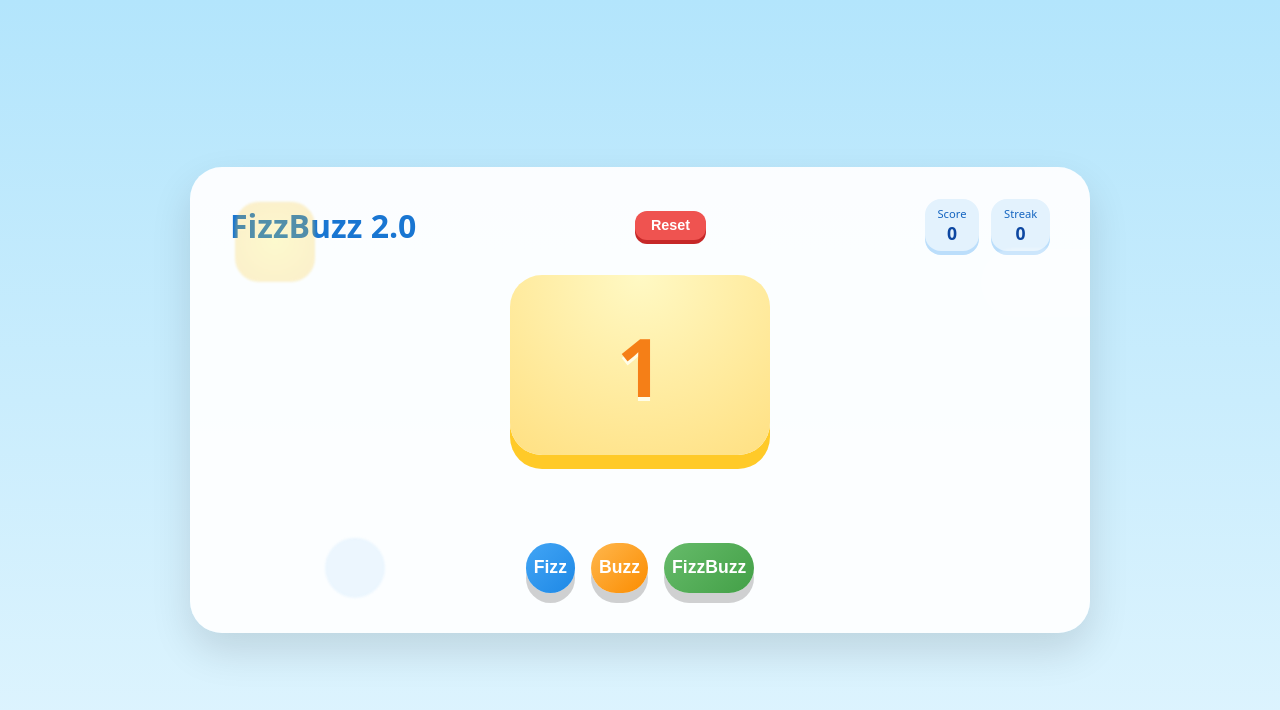
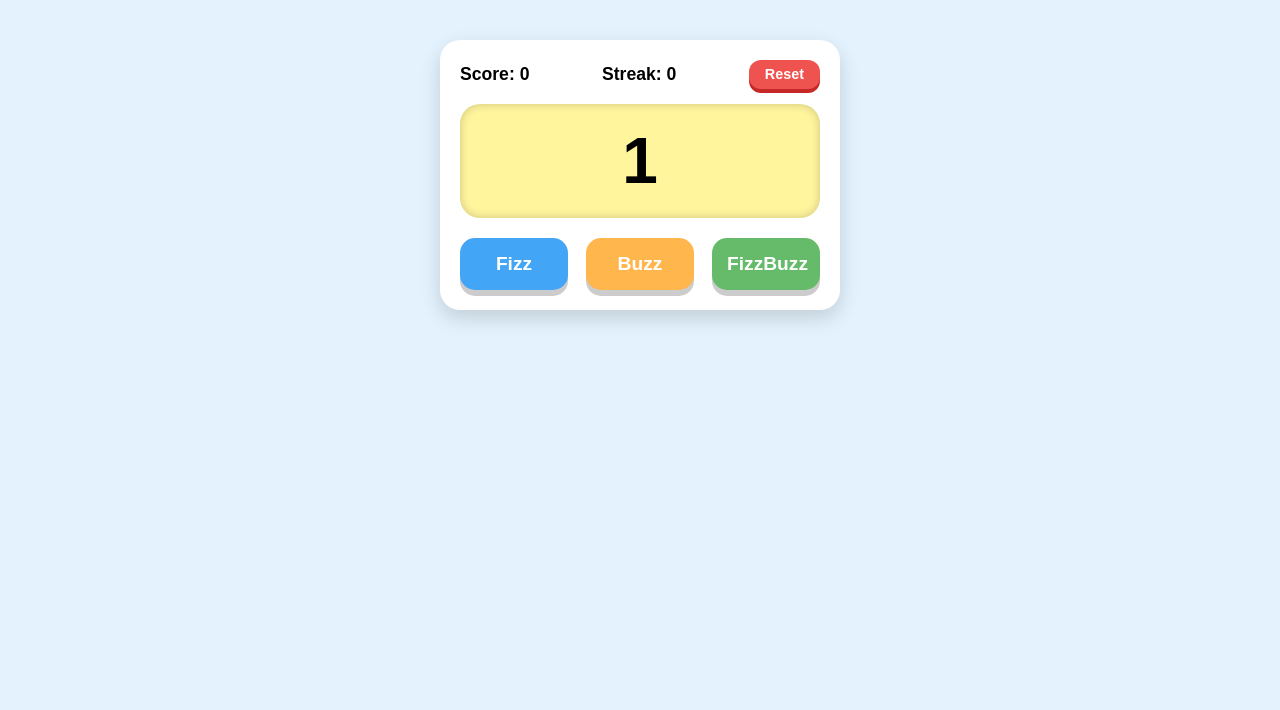
Before and after one commit to Cyber2Coder/FizzBuzz, a plain HTML site: page index.html in a window 1280 px wide. Both pictures are taken after a click on the button "Start Game". Drawn offline with Linux system fonts and the light colour scheme.

Commit message:
Clean sync: refreshed HTML/CSS/JS with start/reset UI

```diff
--- a/index.html
+++ b/index.html
@@ -2,60 +2,49 @@
 <html lang="en">
 <head>
   <meta charset="UTF-8" />
+  <meta name="viewport" content="width=device-width, initial-scale=1.0" />
   <title>FizzBuzz 2.0</title>
   <link rel="stylesheet" href="style.css" />
 </head>
+
 <body>
-  <div class="fbz-start-screen" id="start-screen">
-  <h1 class="start-title">FizzBuzz 2.0</h1>
-  <button id="start-btn" class="start-btn">Start Game</button>
+
+  <!-- START SCREEN -->
+  <div id="start-screen" class="start-screen">
+    <h1 class="start-title">FizzBuzz 2.0</h1>
+    <button id="start-btn" class="start-btn">Start Game</button>
   </div>
 
-  <div class="fbz-app">
-    <header class="fbz-header">
-      <h1>FizzBuzz 2.0</h1>
+  <!-- MAIN GAME CONTAINER -->
+  <div class="fbz-container">
+
+    <!-- HEADER -->
+    <div class="fbz-header">
+      <div class="score-box">Score: <span id="score">0</span></div>
+      <div class="streak-box">Streak: <span id="streak">0</span></div>
       <button id="reset-btn" class="reset-btn">Reset</button>
+    </div>
 
-      <div class="fbz-scoreboard">
-        <div class="score-box">
-          <span class="score-label">Score</span>
-          <span class="score-value" id="score">0</span>
-        </div>
-        <div class="score-box">
-          <span class="score-label">Streak</span>
-          <span class="score-value" id="streak">0</span>
-        </div>
-      </div>
-    </header>
+    <!-- NUMBER DISPLAY -->
+    <div class="fbz-number-box">
+      <div id="number-display" class="number-display">1</div>
+      <div id="feedback" class="feedback"></div>
+    </div>
 
-    <main class="fbz-main">
-      <div class="fbz-number-card">
-        <span class="fbz-number" id="current-number">1</span>
-      </div>
+    <!-- BUTTONS -->
+    <div class="fbz-buttons">
+      <button id="fizz-btn" class="fbz-btn fizz">Fizz</button>
+      <button id="buzz-btn" class="fbz-btn buzz">Buzz</button>
+      <button id="fizzbuzz-btn" class="fbz-btn fizzbuzz">FizzBuzz</button>
+    </div>
 
-      <div class="fbz-feedback" id="feedback">
-        <!-- “Great job!”, “Try again!” etc. -->
-      </div>
-
-      <div class="fbz-buttons">
-        <button class="fbz-btn fizz" id="btn-fizz">Fizz</button>
-        <button class="fbz-btn buzz" id="btn-buzz">Buzz</button>
-        <button class="fbz-btn fizzbuzz" id="btn-fizzbuzz">FizzBuzz</button>
-      </div>
-    </main>
-
-    <div class="fbz-floating-shapes">
-      <div class="shape shape-star"></div>
-      <div class="shape shape-cloud"></div>
-      <div class="shape shape-circle"></div>
-    </div>
   </div>
 
+  <!-- AUDIO -->
   <audio id="sfx-correct" src="correct.wav" preload="auto"></audio>
   <audio id="sfx-wrong" src="wrong.wav" preload="auto"></audio>
   <audio id="sfx-click" src="click.wav" preload="auto"></audio>
 
   <script src="script.js"></script>
-
 </body>
 </html>
--- a/script.js
+++ b/script.js
@@ -1,30 +1,74 @@
-// -----------------------------
-// ELEMENT REFERENCES
-// -----------------------------
-const numberEl = document.getElementById("current-number");
-const feedbackEl = document.getElementById("feedback");
-const scoreEl = document.getElementById("score");
-const streakEl = document.getElementById("streak");
+// DOM ELEMENTS
+const numberDisplay = document.getElementById("number-display");
+const feedback = document.getElementById("feedback");
+const scoreDisplay = document.getElementById("score");
+const streakDisplay = document.getElementById("streak");
 
-const btnFizz = document.getElementById("btn-fizz");
-const btnBuzz = document.getElementById("btn-buzz");
-const btnFizzBuzz = document.getElementById("btn-fizzbuzz");
+const fizzBtn = document.getElementById("fizz-btn");
+const buzzBtn = document.getElementById("buzz-btn");
+const fizzbuzzBtn = document.getElementById("fizzbuzz-btn");
 
 const startScreen = document.getElementById("start-screen");
 const startBtn = document.getElementById("start-btn");
 const resetBtn = document.getElementById("reset-btn");
 
-// -----------------------------
+// AUDIO
+const sfxCorrect = document.getElementById("sfx-correct");
+const sfxWrong = document.getElementById("sfx-wrong");
+const sfxClick = document.getElementById("sfx-click");
+
 // GAME STATE
-// -----------------------------
 let currentNumber = 1;
 let score = 0;
 let streak = 0;
 
-// -----------------------------
-// UTILITY FUNCTIONS
-// -----------------------------
+// UPDATE UI
+function updateDisplay() {
+  numberDisplay.textContent = currentNumber;
+  scoreDisplay.textContent = score;
+  streakDisplay.textContent = streak;
+  feedback.textContent = "";
+}
 
+// FEEDBACK
+function showFeedback(msg, color) {
+  feedback.textContent = msg;
+  feedback.style.color = color;
+}
+
+// SOUND
+function playCorrect() { sfxCorrect.currentTime = 0; sfxCorrect.play(); }
+function playWrong() { sfxWrong.currentTime = 0; sfxWrong.play(); }
+function playClick() { sfxClick.currentTime = 0; sfxClick.play(); }
+
+// GAME LOGIC
+function checkAnswer(answer) {
+  playClick();
+
+  const isFizz = currentNumber % 3 === 0;
+  const isBuzz = currentNumber % 5 === 0;
+  const correctAnswer =
+    isFizz && isBuzz ? "fizzbuzz" :
+    isFizz ? "fizz" :
+    isBuzz ? "buzz" :
+    "none";
+
+  if (answer === correctAnswer) {
+    score++;
+    streak++;
+    playCorrect();
+    showFeedback("Correct!", "green");
+    currentNumber++;
+  } else {
+    streak = 0;
+    playWrong();
+    showFeedback("Try again!", "red");
+  }
+
+  updateDisplay();
+}
+
+// START GAME
 function startGame() {
   currentNumber = 1;
   score = 0;
@@ -33,6 +77,7 @@ function startGame() {
   startScreen.style.display = "none";
 }
 
+// RESET GAME
 function resetGame() {
   currentNumber = 1;
   score = 0;
@@ -41,87 +86,10 @@ function resetGame() {
   showFeedback("Game reset!", "#1976d2");
 }
 
-function getFizzBuzzValue(n) {
-  if (n % 15 === 0) return "fizzbuzz";
-  if (n % 3 === 0) return "fizz";
-  if (n % 5 === 0) return "buzz";
-  return "number";
-}
-
-function updateDisplay() {
-  numberEl.textContent = currentNumber;
-  scoreEl.textContent = score;
-  streakEl.textContent = streak;
-
-  // bounce animation
-  numberEl.classList.remove("bounce");
-  void numberEl.offsetWidth; // force reflow
-  numberEl.classList.add("bounce");
-}
-
-function showFeedback(message, color) {
-  feedbackEl.textContent = message;
-  feedbackEl.style.color = color;
-
-  feedbackEl.classList.remove("pop");
-  void feedbackEl.offsetWidth;
-  feedbackEl.classList.add("pop");
-}
-
-function nextNumber() {
-  currentNumber++;
-  updateDisplay();
-}
-
-// -----------------------------
-// GAME LOGIC
-// -----------------------------
-function handleChoice(choice) {
-  const correct = getFizzBuzzValue(currentNumber);
-
-  if (choice === correct) {
-    score++;
-    streak++;
-    showFeedback("Great job!", "#2e7d32"); // green
-    nextNumber();
-  } else {
-    streak = 0;
-    showFeedback("Try again!", "#c62828"); // red
-  }
-
-  updateDisplay();
-}
-
-// -----------------------------
-// BUTTON ANIMATION HELPERS
-// -----------------------------
-function squishButton(btn) {
-  btn.classList.add("squish");
-  setTimeout(() => btn.classList.remove("squish"), 150);
-}
-
-// -----------------------------
 // EVENT LISTENERS
-// -----------------------------
 startBtn.addEventListener("click", startGame);
 resetBtn.addEventListener("click", resetGame);
 
-btnFizz.addEventListener("click", () => {
-  squishButton(btnFizz);
-  handleChoice("fizz");
-});
-
-btnBuzz.addEventListener("click", () => {
-  squishButton(btnBuzz);
-  handleChoice("buzz");
-});
-
-btnFizzBuzz.addEventListener("click", () => {
-  squishButton(btnFizzBuzz);
-  handleChoice("fizzbuzz");
-});
-
-// -----------------------------
-// INITIALIZE GAME
-// -----------------------------
-updateDisplay();
+fizzBtn.addEventListener("click", () => checkAnswer("fizz"));
+buzzBtn.addEventListener("click", () => checkAnswer("buzz"));
+fizzbuzzBtn.addEventListener("click", () => checkAnswer("fizzbuzz"));
--- a/style.css
+++ b/style.css
@@ -1,215 +1,107 @@
-/* Global reset-ish */
-* {
-  box-sizing: border-box;
+body {
   margin: 0;
-  padding: 0;
+  font-family: Arial, sans-serif;
+  background: #e3f2fd;
+  display: flex;
+  justify-content: center;
+  padding-top: 40px;
 }
 
-body {
-  font-family: system-ui, -apple-system, BlinkMacSystemFont, "Segoe UI", sans-serif;
-  min-height: 100vh;
-  display: flex;
-  justify-content: center;
-  align-items: center;
-  background: linear-gradient(180deg, #b3e5fc, #e1f5fe);
+/* MAIN CONTAINER */
+.fbz-container {
+  background: white;
+  padding: 20px;
+  width: 360px;
+  border-radius: 20px;
+  box-shadow: 0 8px 20px rgba(0,0,0,0.15);
+  position: relative;
 }
 
-/* App container */
-.fbz-app {
-  position: relative;
-  width: min(900px, 95vw);
-  padding: 2rem 2.5rem 2.5rem;
-  border-radius: 32px;
-  background: #ffffffee;
-  box-shadow: 0 18px 40px rgba(0, 0, 0, 0.12);
-  overflow: hidden;
-}
-
-/* Header */
+/* HEADER */
 .fbz-header {
   display: flex;
   justify-content: space-between;
   align-items: center;
-  margin-bottom: 1.5rem;
+  margin-bottom: 15px;
 }
 
-.fbz-header h1 {
-  font-size: 2rem;
-  color: #1976d2;
-  text-shadow: 0 2px 0 #ffffff;
+.score-box, .streak-box {
+  font-size: 1.1rem;
+  font-weight: bold;
 }
 
-/* Scoreboard */
-.fbz-scoreboard {
-  display: flex;
-  gap: 0.75rem;
+/* RESET BUTTON */
+.reset-btn {
+  padding: 0.4rem 1rem;
+  font-size: 0.9rem;
+  font-weight: 700;
+  border: none;
+  border-radius: 12px;
+  background: #ef5350;
+  color: white;
+  cursor: pointer;
+  box-shadow: 0 4px 0 #c62828;
 }
 
-.score-box {
-  background: #e3f2fd;
-  border-radius: 16px;
-  padding: 0.4rem 0.8rem;
-  box-shadow: 0 4px 0 #bbdefb;
-  text-align: center;
+.reset-btn:active {
+  transform: translateY(2px);
+  box-shadow: 0 2px 0 #c62828;
 }
 
-.score-label {
-  display: block;
-  font-size: 0.7rem;
-  color: #1565c0;
+/* NUMBER DISPLAY */
+.fbz-number-box {
+  text-align: center;
+  margin-bottom: 20px;
 }
 
-.score-value {
-  font-size: 1.1rem;
-  font-weight: 700;
-  color: #0d47a1;
+.number-display {
+  font-size: 4rem;
+  font-weight: bold;
+  background: #fff59d;
+  padding: 20px;
+  border-radius: 20px;
+  box-shadow: inset 0 0 10px rgba(0,0,0,0.2);
 }
 
-/* Main layout */
-.fbz-main {
-  display: flex;
-  flex-direction: column;
-  align-items: center;
-  gap: 1.5rem;
+.feedback {
+  margin-top: 10px;
+  font-size: 1.2rem;
+  font-weight: bold;
 }
 
-/* Number card */
-.fbz-number-card {
-  width: 260px;
-  height: 180px;
-  border-radius: 32px;
-  background: radial-gradient(circle at top, #fff9c4, #ffe082);
-  box-shadow: 0 14px 0 #ffca28;
-  display: flex;
-  justify-content: center;
-  align-items: center;
-}
-
-.fbz-number {
-  font-size: 5rem;
-  font-weight: 800;
-  color: #f57f17;
-  text-shadow: 0 4px 0 #fffde7;
-}
-
-/* Feedback text */
-.fbz-feedback {
-  min-height: 32px;
-  font-size: 1.1rem;
-  font-weight: 600;
-  color: #388e3c;
-}
-
-/* Buttons row */
+/* BUTTONS */
 .fbz-buttons {
   display: flex;
-  gap: 1rem;
-  margin-top: 0.5rem;
+  justify-content: space-between;
 }
 
 .fbz-btn {
-  flex: 1;
-  padding: 0.9rem 0.5rem;
+  width: 30%;
+  padding: 15px;
+  font-size: 1.2rem;
+  font-weight: bold;
   border: none;
-  border-radius: 999px;
-  font-size: 1.1rem;
-  font-weight: 700;
-  color: #ffffff;
+  border-radius: 15px;
   cursor: pointer;
-  box-shadow: 0 10px 0 rgba(0, 0, 0, 0.18);
-  transform: translateY(0);
-  transition: transform 0.08s ease, box-shadow 0.08s ease, filter 0.15s ease;
+  color: white;
+  box-shadow: 0 6px 0 rgba(0,0,0,0.2);
+  transition: transform 0.1s;
 }
 
 .fbz-btn:active {
   transform: translateY(4px);
-  box-shadow: 0 4px 0 rgba(0, 0, 0, 0.18);
-  filter: brightness(0.95);
+  box-shadow: 0 2px 0 rgba(0,0,0,0.2);
 }
 
-/* Individual button colors */
-.fbz-btn.fizz {
-  background: linear-gradient(135deg, #42a5f5, #1e88e5);
-}
+.fizz { background: #42a5f5; }
+.buzz { background: #ffb74d; }
+.fizzbuzz { background: #66bb6a; }
 
-.fbz-btn.buzz {
-  background: linear-gradient(135deg, #ffb74d, #fb8c00);
-}
-
-.fbz-btn.fizzbuzz {
-  background: linear-gradient(135deg, #66bb6a, #43a047);
-}
-
-/* Floating shapes (purely decorative) */
-.fbz-floating-shapes {
-  pointer-events: none;
-}
-
-.shape {
-  position: absolute;
-  opacity: 0.25;
-  filter: blur(1px);
-  animation: float 12s linear infinite;
-}
-
-.shape-star {
-  width: 80px;
-  height: 80px;
-  background: radial-gradient(circle, #ffeb3b, #fbc02d);
-  border-radius: 24px;
-  top: 10%;
-  left: 5%;
-}
-
-.shape-cloud {
-  width: 140px;
-  height: 70px;
-  background: #ffffff;
-  border-radius: 50px;
-  top: 20%;
-  right: -30px;
-}
-
-.shape-circle {
-  width: 60px;
-  height: 60px;
-  background: #bbdefb;
-  border-radius: 50%;
-  bottom: 5%;
-  left: 15%;
-}
-
-@keyframes float {
-  0%   { transform: translateY(0); }
-  50%  { transform: translateY(-18px); }
-  100% { transform: translateY(0); }
-}
-
-/* Responsive tweaks */
-@media (max-width: 600px) {
-  .fbz-app {
-    padding: 1.5rem;
-  }
-
-  .fbz-number-card {
-    width: 220px;
-    height: 150px;
-  }
-
-  .fbz-number {
-    font-size: 4rem;
-  }
-
-  .fbz-buttons {
-    flex-direction: column;
-    width: 100%;
-  }
-}
 /* START SCREEN */
-.fbz-start-screen {
+.start-screen {
   position: absolute;
   inset: 0;
-  background: rgba(255, 255, 255, 0.95);
+  background: rgba(255,255,255,0.95);
   display: flex;
   flex-direction: column;
   justify-content: center;
@@ -239,21 +131,3 @@ body {
   transform: translateY(4px);
   box-shadow: 0 4px 0 #1565c0;
 }
-
-/* RESET BUTTON */
-.reset-btn {
-  padding: 0.4rem 1rem;
-  font-size: 0.9rem;
-  font-weight: 700;
-  border: none;
-  border-radius: 12px;
-  background: #ef5350;
-  color: white;
-  cursor: pointer;
-  box-shadow: 0 4px 0 #c62828;
-}
-
-.reset-btn:active {
-  transform: translateY(2px);
-  box-shadow: 0 2px 0 #c62828;
-}
```
